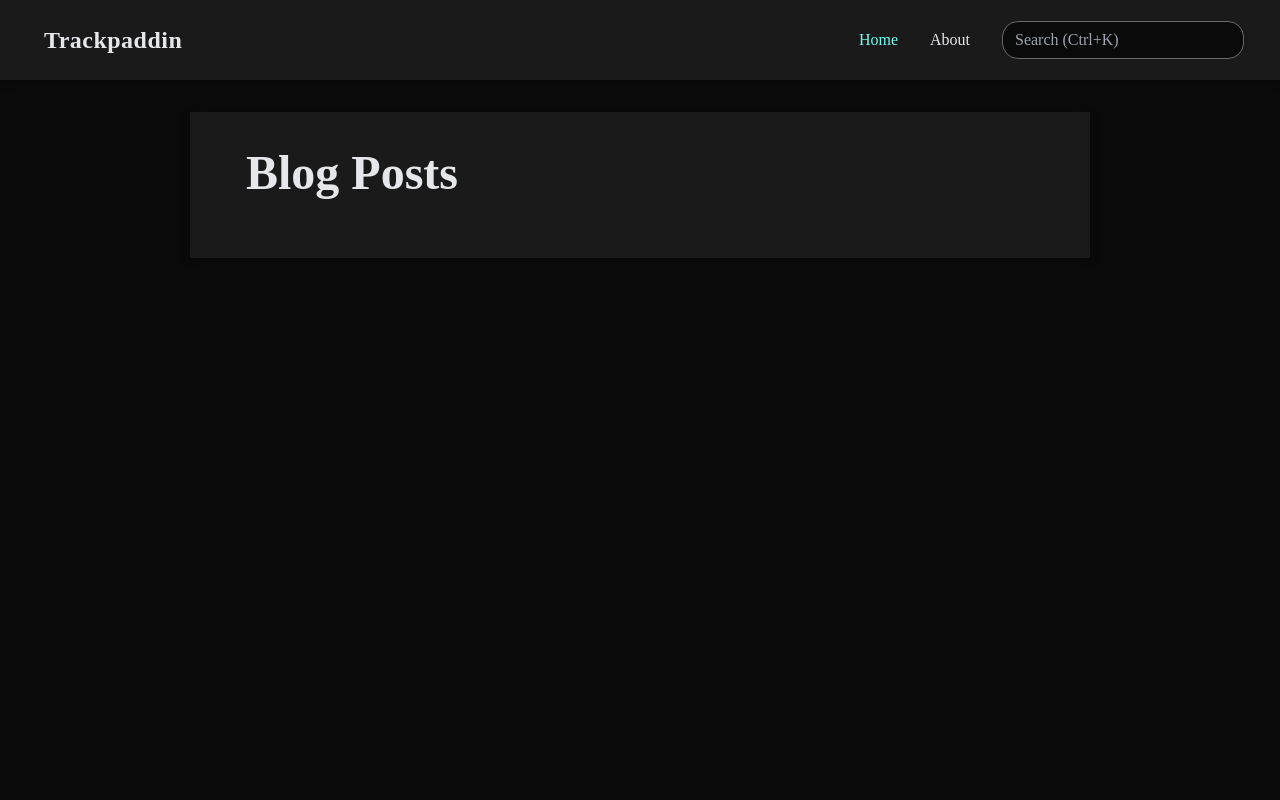
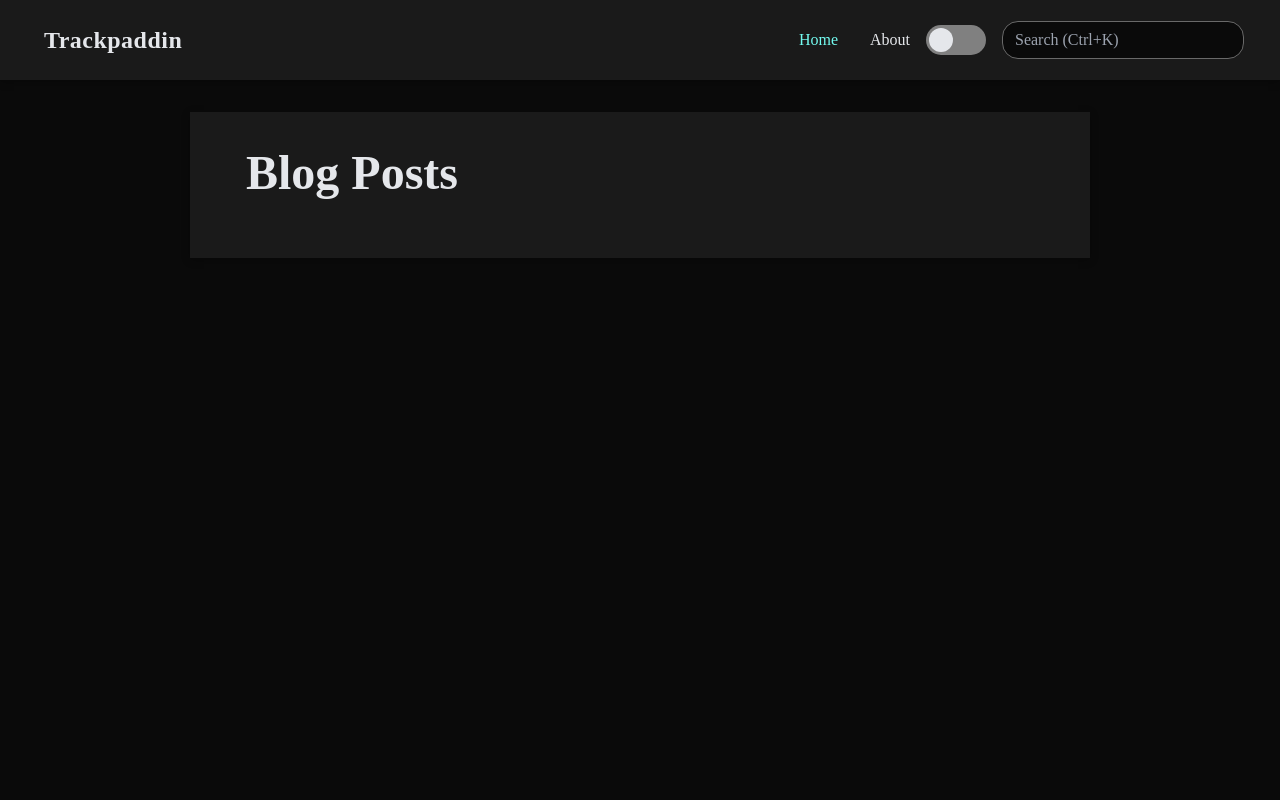
Before and after one commit to Trackpaddin/django-blog, a Django app: page / in a window 1280 px wide. Run offline with Django 5.2, Linux system fonts and the light colour scheme; data that the repository does not hold is empty; some libraries are stand-ins or nearby versions.

Commit message:
Add dark mode toggle and fix post body rendering

```diff
--- a/blog/templates/blog/detail.html
+++ b/blog/templates/blog/detail.html
@@ -11,8 +11,8 @@
     <small>
         {{ post.created_on.date }} | Categories:
         {% for category in post.categories.all %}
-            <a href="{% url 'blog_category' category.name %}">{{ category.name }}</a>
+            <a href="{% url 'blog_category' category.name %}">{{ category.name }}</a>{% if not forloop.last %}, {% endif %}
         {% endfor %}
     </small>
-    <p>{{ post.body | safe }}</p>
+    <div>{{ post.body | safe }}</div>
 {% endblock page_content %}
--- a/blog/templates/blog/index.html
+++ b/blog/templates/blog/index.html
@@ -21,7 +21,7 @@
                         <a href="{% url 'blog_category' category.name %}">{{ category.name }}</a>{% if not forloop.last %}, {% endif %}
                     {% endfor %}
                 </small>
-                <p>{{ post.body | safe }}</p>
+                <div>{{ post.body | safe }}</div>
             </div>
         {% endfor %}
     {% endblock posts %}
--- a/static/css/styles.css
+++ b/static/css/styles.css
@@ -2,7 +2,9 @@
 body[data-theme="dark"] {
   --color-primary: #e5e7eb;
   --color-secondary: #73fbf0;
+  --toggle-bg: gray;
   --color-bg: #0a0a0a;
+  --toggle-circle: #e5e7eb;
   --color-card: #1a1a1a;
   --color-text: #f3f4f6;
   --color-muted: #9ca3af;
@@ -15,6 +17,8 @@
   --color-primary: #1a1a1a;
   --color-secondary: #0891b2;
   --color-bg: #ffffff;
+  --toggle-bg: gray;
+  --toggle-circle: #1a1a1a;
   --color-card: #f5f5f5;
   --color-text: #1f2937;
   --color-muted: #6b7280;
@@ -32,8 +36,9 @@
    Base Styles
    =========================== */
 body {
-  background-color: var(--color-bg);
-  color: var(--color-text);
+  background: light-dark(var(--color-bg), var(--color-bg));
+  color: light-dark(var(--color-text), var(--color-text));
+  color-scheme: light dark;
   font-family: var(--font-main);
   line-height: 1.6;
   min-height: 100vh;
@@ -63,6 +68,10 @@
   text-decoration: underline;
 }
 
+p {
+  margin-top: 1rem;
+}
+
 /* ===========================
    Custom Utility Classes
    =========================== */
@@ -81,7 +90,9 @@
   background: var(--color-card);
   box-shadow: var(--shadow-base);
   padding: 32px;
-  margin: auto;
+  margin-left: auto;
+  margin-right: auto;
+  margin-bottom: 2rem;
   transition: box-shadow 0.2s;
 }
 
@@ -136,6 +147,38 @@
 .navbar-nav .nav-link:hover,
 .navbar-nav .nav-link.active {
   color: var(--color-secondary) !important;
+}
+
+/* Dark mode toggle styling */
+#dark-mode-toggle {
+  display: none;
+}
+
+.toggle {
+  display: inline-block;
+  width: 60px;
+  height: 30px;
+  background: var(--toggle-bg);
+  border-radius: 30px;
+  position: relative;
+  cursor: pointer;
+  transition: background 0.3s;
+}
+
+.toggle::before {
+  content: "";
+  position: absolute;
+  top: 3px;
+  left: 3px;
+  width: 24px;
+  height: 24px;
+  background: var(--toggle-circle);
+  border-radius: 50%;
+  transition: transform 0.3s;
+}
+
+#dark-mode-toggle:checked + .toggle::before {
+  transform: translateX(30px);
 }
 
 /* Custom search form styling */
--- a/templates/base.html
+++ b/templates/base.html
@@ -33,6 +33,8 @@
                     <a class="nav-link {% if request.resolver_match.url_name == 'blog_about' %}active{% endif %}" href="{% url 'blog_about' %}">About</a>
                 </li>
             </ul>
+            <input type="checkbox" id="dark-mode-toggle" />
+            <label for="dark-mode-toggle" class="toggle"></label>
             <form class="me-2"  role="search" method="get" action="{% url 'blog_search' %}">
                 <input id="search-input" class="form-control rounded-4" type="search" name="q" placeholder="Search (Ctrl+K)" aria-label="SearchBox">
             </form>
@@ -45,6 +47,7 @@
 </div>
 <script>
     document.addEventListener('DOMContentLoaded', function() {
+        // Ctrl+K shortcut
         const searchInput = document.getElementById('search-input');
 
         document.addEventListener('keydown', function(event) {
@@ -65,6 +68,18 @@
                 }
             });
         }
+        // Dark mode toggle
+        const toggle = document.getElementById('dark-mode-toggle');
+        const savedTheme = localStorage.getItem('theme');
+        if (savedTheme) {
+            document.body.setAttribute('data-theme', savedTheme);
+            toggle.checked = (savedTheme === 'light');
+        }
+        toggle.addEventListener('change', function() {
+            const theme = toggle.checked ? 'light' : 'dark';
+            document.body.setAttribute('data-theme', theme);
+            localStorage.setItem('theme', theme);
+        });
     });
 </script>
 </body>
```
